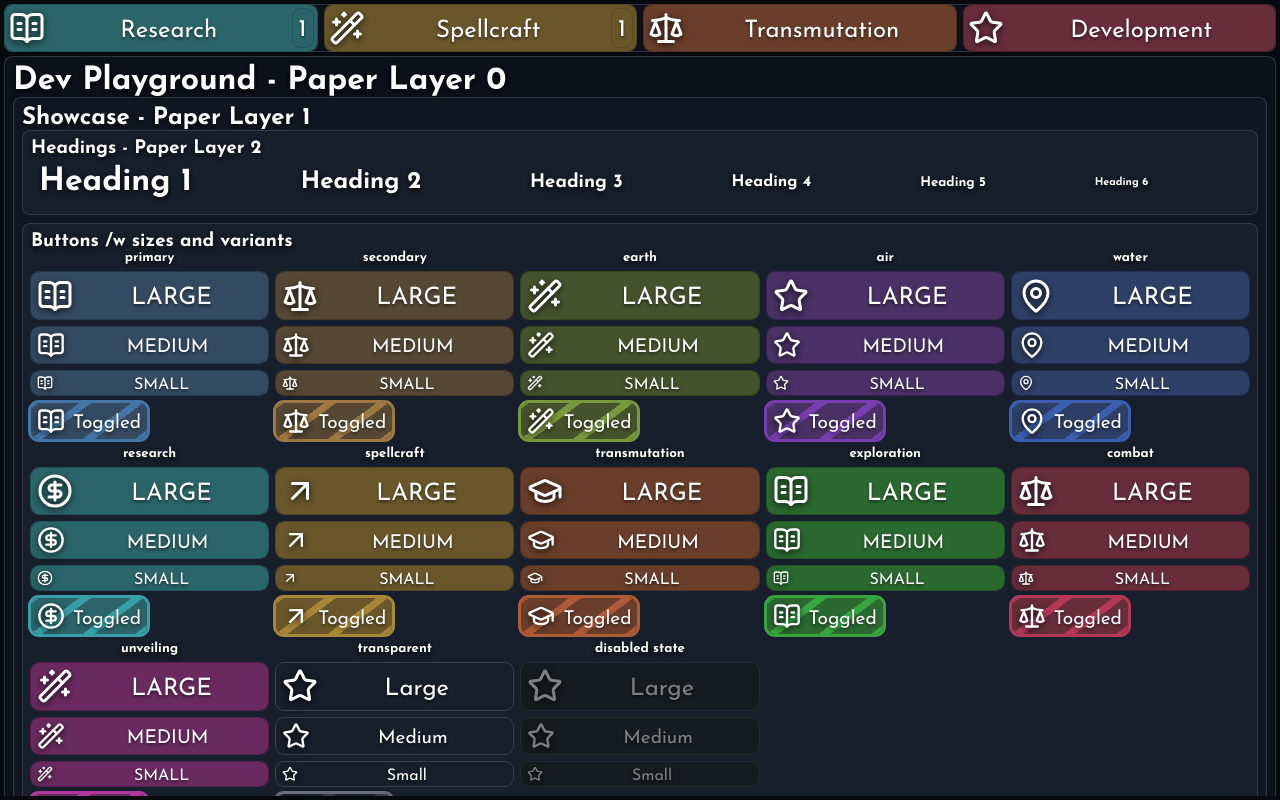
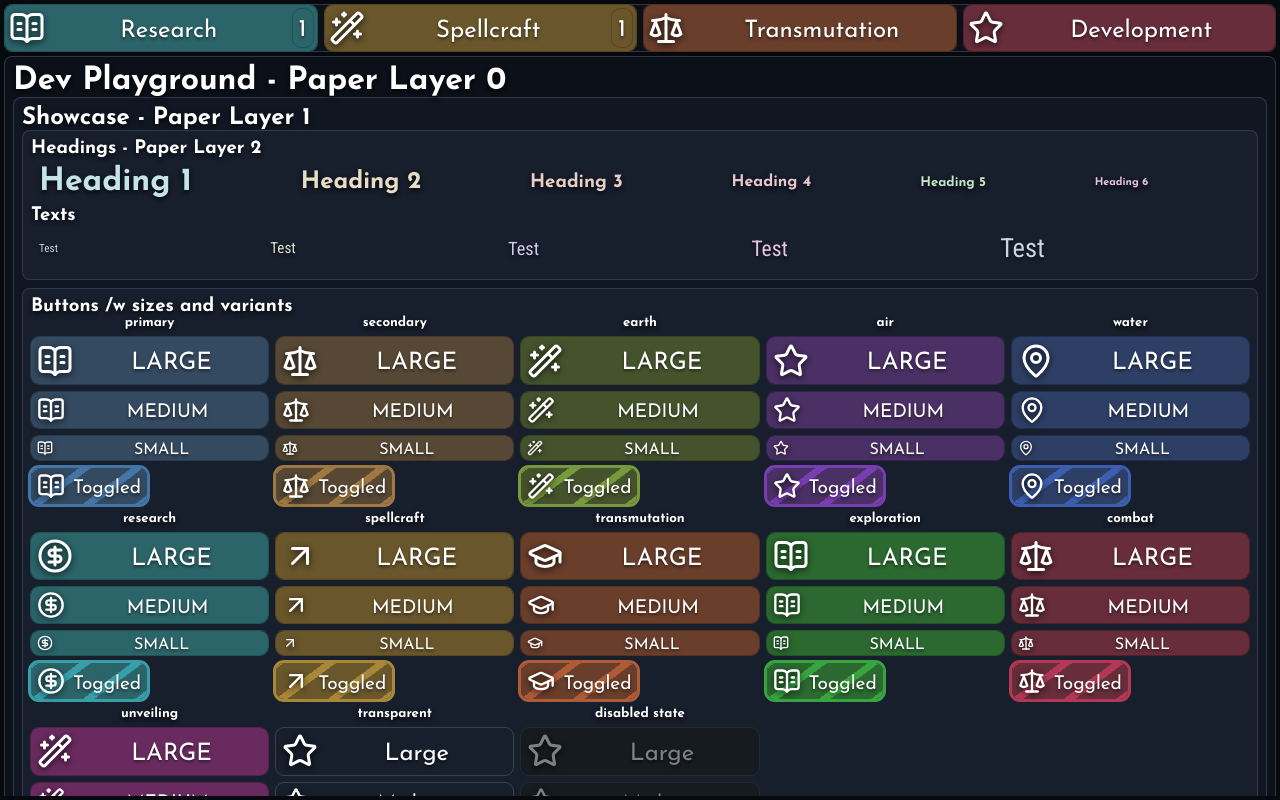
Before and after one commit to Rewind1337/idle-omnimancer, a React (Vite) app: page / in a window 1280 px wide. Both pictures are taken after a click on the button "Development". Built offline with nearby package versions, Linux system fonts and the light colour scheme.

Commit message:
almost ready to move on to actual game, more styling

```diff
--- a/src/components/Button.jsx
+++ b/src/components/Button.jsx
@@ -16,7 +16,8 @@ export function Button({
   badge,
   disabled = false,
   toggled = false,
-  onClick = () => {},
+  checked = false,
+  onClick = () => { },
   type = 'button',
   ...props
 }) {
@@ -25,9 +26,10 @@ export function Button({
       className={cx('button', transparent && 'button-transparent', toggled && 'button-toggled', className)}
       data-variant={variant}
       data-size={size}
+      data-checked={checked}
       disabled={disabled}
       type={type}
-      onClick={() => {onClick()}}
+      onClick={() => { onClick() }}
       {...props}
     >
       <Flex wrap={false} justify="space-between" gap={8} padding={0}>
--- a/src/components/Button.scss
+++ b/src/components/Button.scss
@@ -151,6 +151,7 @@ $skill-colors: research, spellcraft, transmutation, exploration, combat, unveili
     outline-color: rgba(255, 255, 255, 0.15);
 
     &:not(:disabled):hover {
+      cursor: pointer;
       background-color: var(--paper-hover);
       outline-color: rgba(255, 255, 255, 0.2);
 
--- /dev/null
+++ b/src/components/Heading.jsx
@@ -0,0 +1,19 @@
+import './Button.scss'
+
+// utility function that joins the css classes after filtering for truthyness
+const cx = (...values) => values.filter(Boolean).join(' ')
+
+export function Heading({
+    className = '',
+    text,
+    variant = '',
+    h = '1',
+    ...props
+}) {
+    const Tag = `h${h}`
+    return (
+        <Tag data-variant={variant} className={cx('heading heading-h' + h, className)} {...props}>
+            {text}
+        </Tag>
+    )
+}
--- a/src/components/InputCheckbox.jsx
+++ b/src/components/InputCheckbox.jsx
@@ -36,7 +36,7 @@ export function InputCheckbox({
         <Paper layer={layer + 1} variant={variant} padding={"3px 2px 0 2px"} className="input-paper-wrapper">
           {renderButtons ? (
             <Flex padding={0}>
-              <Button variant={variant} toggled={checked} disabled={disabled} onClick={handleChange} className={cx('input input-button', className)} {...props}>
+              <Button transparent={!checked} variant={checked ? variant : ''} checked={checked} disabled={disabled} onClick={handleChange} className={cx('input input-button', className)} {...props}>
                 {checkboxLabel}
               </Button>
             </Flex>
--- a/src/components/InputRadio.jsx
+++ b/src/components/InputRadio.jsx
@@ -49,9 +49,9 @@ export function InputRadio({
                 : option
 
               return (
-                <Flex key={`${name ?? 'radio'}-${index}`}>
+                <Flex key={`${name ?? 'radio'}-${index}`} className="input-radio-option">
                   {renderButtons ? (
-                    <Button variant={variant} toggled={value === optionValue} disabled={disabled} onClick={() => handleChange(optionValue)} className={cx('input input-button')}>
+                    <Button transparent={(value === optionValue) ? false : true} variant={(value === optionValue) ? variant : ''} checked={value === optionValue} disabled={disabled} onClick={() => handleChange(optionValue)} className={cx('input input-button')}>
                       {optionLabel}
                     </Button>
                   ) : (
--- /dev/null
+++ b/src/components/Text.jsx
@@ -0,0 +1,19 @@
+import './Button.scss'
+
+// utility function that joins the css classes after filtering for truthyness
+const cx = (...values) => values.filter(Boolean).join(' ')
+
+export function Text({
+    className = '',
+    text,
+    variant = '',
+    size = 'small',
+    ...props
+}) {
+
+    return (
+        <p data-variant={variant} data-size={size} className={cx('text', className)} {...props}>
+            {text}
+        </p>
+    )
+}
--- a/src/index.scss
+++ b/src/index.scss
@@ -1,3 +1,7 @@
+/* Button Component Styles */
+$button-colors: primary, secondary, earth, air, water, research, spellcraft, transmutation, exploration, combat, unveiling;
+$skill-colors: research, spellcraft, transmutation, exploration, combat, unveiling;
+
 :root {
   /* Fonts */
   --font-heading: 'Josefin Sans', sans-serif;
@@ -9,14 +13,18 @@
   --button-primary-active: hsla(210, 35%, 23%, 1);
   --button-primary-toggled: hsla(210, 38%, 39%, 1);
   --button-primary-border: hsla(210, 42%, 46%, 1);
-  --button-primary-soft: hsla(210, 50%, 50%, 0.5);
+  --button-primary-dark: hsla(210, 35%, 17%, 1);
+  --button-primary-text-on-dark: hsla(210, 30%, 84%, 1);
+  --button-primary-text-on-light: hsla(210, 30%, 18%, 1);
 
   --button-secondary: hsla(35, 25%, 27%, 1);
   --button-secondary-hover: hsla(35, 29%, 33%, 1);
   --button-secondary-active: hsla(35, 30%, 21%, 1);
   --button-secondary-toggled: hsla(35, 34%, 36%, 1);
   --button-secondary-border: hsla(35, 42%, 44%, 1);
-  --button-secondary-soft: hsla(35, 50%, 50%, 0.5);
+  --button-secondary-dark: hsla(35, 30%, 15%, 1);
+  --button-secondary-text-on-dark: hsla(35, 25%, 84%, 1);
+  --button-secondary-text-on-light: hsla(35, 25%, 18%, 1);
 
   /* Element Button Colors */
   --button-earth: hsla(82, 30%, 25%, 1);
@@ -24,21 +32,27 @@
   --button-earth-active: hsla(82, 37%, 20%, 1);
   --button-earth-toggled: hsla(82, 40%, 36%, 1);
   --button-earth-border: hsla(82, 43%, 42%, 1);
-  --button-earth-soft: hsla(82, 50%, 50%, 0.5);
+  --button-earth-dark: hsla(82, 37%, 14%, 1);
+  --button-earth-text-on-dark: hsla(82, 30%, 84%, 1);
+  --button-earth-text-on-light: hsla(82, 30%, 18%, 1);
 
   --button-air: hsla(270, 35%, 29%, 1);
   --button-air-hover: hsla(270, 40%, 35%, 1);
   --button-air-active: hsla(270, 42%, 22%, 1);
   --button-air-toggled: hsla(270, 44%, 39%, 1);
   --button-air-border: hsla(270, 48%, 47%, 1);
-  --button-air-soft: hsla(270, 50%, 50%, 0.5);
+  --button-air-dark: hsla(270, 42%, 16%, 1);
+  --button-air-text-on-dark: hsla(270, 35%, 84%, 1);
+  --button-air-text-on-light: hsla(270, 35%, 18%, 1);
 
   --button-water: hsla(222, 38%, 29%, 1);
   --button-water-hover: hsla(222, 43%, 35%, 1);
   --button-water-active: hsla(222, 45%, 22%, 1);
   --button-water-toggled: hsla(222, 47%, 39%, 1);
   --button-water-border: hsla(222, 50%, 46%, 1);
-  --button-water-soft: hsla(222, 50%, 50%, 0.5);
+  --button-water-dark: hsla(222, 45%, 16%, 1);
+  --button-water-text-on-dark: hsla(222, 38%, 84%, 1);
+  --button-water-text-on-light: hsla(222, 38%, 18%, 1);
 
   /* Tab Colors */
   --skill-research: hsla(185, 42%, 29%, 1);
@@ -46,42 +60,54 @@
   --skill-research-active: hsla(185, 49%, 23%, 1);
   --skill-research-toggled: hsla(185, 52%, 39%, 1);
   --skill-research-border: hsla(185, 50%, 44%, 1);
-  --skill-research-soft: hsla(185, 50%, 50%, 0.5);
+  --skill-research-dark: hsla(185, 49%, 17%, 1);
+  --skill-research-text-on-dark: hsla(185, 42%, 84%, 1);
+  --skill-research-text-on-light: hsla(185, 42%, 18%, 1);
 
   --skill-spellcraft: hsla(42, 42%, 29%, 1);
   --skill-spellcraft-hover: hsla(42, 47%, 35%, 1);
   --skill-spellcraft-active: hsla(42, 49%, 23%, 1);
   --skill-spellcraft-toggled: hsla(42, 52%, 39%, 1);
   --skill-spellcraft-border: hsla(42, 50%, 44%, 1);
-  --skill-spellcraft-soft: hsla(42, 50%, 50%, 0.5);
+  --skill-spellcraft-dark: hsla(42, 49%, 17%, 1);
+  --skill-spellcraft-text-on-dark: hsla(42, 42%, 84%, 1);
+  --skill-spellcraft-text-on-light: hsla(42, 42%, 18%, 1);
 
   --skill-transmutation: hsla(18, 42%, 29%, 1);
   --skill-transmutation-hover: hsla(18, 47%, 35%, 1);
   --skill-transmutation-active: hsla(18, 49%, 23%, 1);
   --skill-transmutation-toggled: hsla(18, 52%, 39%, 1);
   --skill-transmutation-border: hsla(18, 52%, 45%, 1);
-  --skill-transmutation-soft: hsla(18, 50%, 50%, 0.5);
+  --skill-transmutation-dark: hsla(18, 49%, 17%, 1);
+  --skill-transmutation-text-on-dark: hsla(18, 42%, 84%, 1);
+  --skill-transmutation-text-on-light: hsla(18, 42%, 18%, 1);
 
   --skill-exploration: hsla(125, 42%, 29%, 1);
   --skill-exploration-hover: hsla(125, 47%, 35%, 1);
   --skill-exploration-active: hsla(125, 49%, 23%, 1);
   --skill-exploration-toggled: hsla(125, 52%, 39%, 1);
   --skill-exploration-border: hsla(125, 50%, 43%, 1);
-  --skill-exploration-soft: hsla(125, 50%, 50%, 0.5);
+  --skill-exploration-dark: hsla(125, 49%, 17%, 1);
+  --skill-exploration-text-on-dark: hsla(125, 42%, 84%, 1);
+  --skill-exploration-text-on-light: hsla(125, 42%, 18%, 1);
 
   --skill-unveiling: hsla(310, 42%, 29%, 1);
   --skill-unveiling-hover: hsla(310, 47%, 35%, 1);
   --skill-unveiling-active: hsla(310, 49%, 23%, 1);
   --skill-unveiling-toggled: hsla(310, 52%, 39%, 1);
   --skill-unveiling-border: hsla(310, 52%, 46%, 1);
-  --skill-unveiling-soft: hsla(310, 50%, 50%, 0.5);
+  --skill-unveiling-dark: hsla(310, 49%, 17%, 1);
+  --skill-unveiling-text-on-dark: hsla(310, 42%, 84%, 1);
+  --skill-unveiling-text-on-light: hsla(310, 42%, 18%, 1);
 
   --skill-combat: hsla(346, 39%, 29%, 1);
   --skill-combat-hover: hsla(346, 44%, 35%, 1);
   --skill-combat-active: hsla(346, 46%, 22%, 1);
   --skill-combat-toggled: hsla(346, 48%, 39%, 1);
   --skill-combat-border: hsla(346, 52%, 46%, 1);
-  --skill-combat-soft: hsla(346, 50%, 50%, 0.5);
+  --skill-combat-dark: hsla(346, 46%, 16%, 1);
+  --skill-combat-text-on-dark: hsla(346, 39%, 84%, 1);
+  --skill-combat-text-on-light: hsla(346, 39%, 18%, 1);
 
   /* Background and Papers */
   --background: hsla(220, 41%, 4%, 1);
@@ -108,7 +134,8 @@
 }
 
 /* Fonts */
-h1, h2, h3, h4, h5, h6 {
+h0, h1, h2, h3, h4, h5, h6 {
+  font-weight: 700;
   font-family: var(--font-heading);
   white-space: nowrap;
   text-shadow: 0 2px 5px rgba(0, 0, 0, 0.8);
@@ -212,6 +239,48 @@ body {
 }
 
 
+/* Heading Styles */
+.heading {
+  &.heading-h1 {font-size: 2em;}
+  &.heading-h2 {font-size: 1.5em;}
+  &.heading-h3 {font-size: 1.17em;}
+  &.heading-h4 {font-size: 1em;}
+  &.heading-h5 {font-size: 0.83em;}
+  &.heading-h6 {font-size: 0.67em;}
+
+  @each $variant in $button-colors {
+    &[data-variant="#{$variant}"] {
+      color: var(--button-#{$variant}-text-on-dark);
+    }
+  }
+  @each $variant in $skill-colors {
+    &[data-variant="#{$variant}"] {
+      color: var(--skill-#{$variant}-text-on-dark);
+    }
+  }
+}
+
+/* Text Styles */
+.text {
+  &[data-size="xsmall"] {font-size: 0.7em;}
+  &[data-size="small"] {font-size: 0.95em;}
+  &[data-size="medium"] {font-size: 1.15em;}
+  &[data-size="large"] {font-size: 1.35em;}
+  &[data-size="xlarge"] {font-size: 1.65em;}
+
+  @each $variant in $button-colors {
+    &[data-variant="#{$variant}"] {
+      color: var(--button-#{$variant}-text-on-dark);
+    }
+  }
+  @each $variant in $skill-colors {
+    &[data-variant="#{$variant}"] {
+      color: var(--skill-#{$variant}-text-on-dark);
+    }
+  }
+}
+
+
 
 // in progress, will move out to actual file at some point
 .action {
--- a/src/pages/DevelopmentPage.jsx
+++ b/src/pages/DevelopmentPage.jsx
@@ -13,6 +13,8 @@ import { InputRadio } from "../components/InputRadio"
 import { useState } from "react"
 import { Progress } from "../components/Progress"
 import { InputSelect } from "../components/InputSelect"
+import { Heading } from "../components/Heading"
+import { Text } from "../components/Text"
 
 /* Temp stuff for showcasing */
 const VARIANTS = ["primary", "secondary", "earth", "air", "water", "research", "spellcraft", "transmutation", "exploration", "combat", "unveiling"]
@@ -49,11 +51,6 @@ function Showcase() {
     setRangeInput(value)
   }
 
-  const handleCheckbox = (e) => {
-    let value = Boolean(e.target.checked)
-    setCheckbox(value)
-  }
-
   return (
     <Paper layer={1}>
       <h2>Showcase - Paper Layer 1</h2>
@@ -61,12 +58,20 @@ function Showcase() {
         <Paper layer={2}>
           <h3>Headings - Paper Layer 2</h3>
           <Flex wrap={true} padding={8} gap={16}>
-            <h1 className="flex-grow w-min">Heading 1</h1>
-            <h2 className="flex-grow w-min">Heading 2</h2>
-            <h3 className="flex-grow w-min">Heading 3</h3>
-            <h4 className="flex-grow w-min">Heading 4</h4>
-            <h5 className="flex-grow w-min">Heading 5</h5>
-            <h6 className="flex-grow w-min">Heading 6</h6>
+            <Heading className="flex-grow w-min" h="1" text={"Heading 1"} variant={"research"} />
+            <Heading className="flex-grow w-min" h="2" text={"Heading 2"} variant={"spellcraft"} />
+            <Heading className="flex-grow w-min" h="3" text={"Heading 3"} variant={"transmutation"} />
+            <Heading className="flex-grow w-min" h="4" text={"Heading 4"} variant={"combat"} />
+            <Heading className="flex-grow w-min" h="5" text={"Heading 5"} variant={"exploration"} />
+            <Heading className="flex-grow w-min" h="6" text={"Heading 6"} variant={"unveiling"} />
+          </Flex>
+          <h3>Texts</h3>
+          <Flex wrap={true} padding={8} gap={16}>
+            <Text className="flex-grow w-min" size="xsmall" text={"Test"} variant={"water"} />
+            <Text className="flex-grow w-min" size="small" text={"Test"} variant={"earth"} />
+            <Text className="flex-grow w-min" size="medium" text={"Test"} variant={"air"} />
+            <Text className="flex-grow w-min" size="large" text={"Test"} variant={"unveiling"} />
+            <Text className="flex-grow w-min" size="xlarge" text={"Test"} variant={"primary"} />
           </Flex>
         </Paper>
         <Paper layer={2}>
```
Also changed, not shown: src/components/Inputs.scss (+52 -7 lines), src/components/Progress.scss (+8 -8 lines). Lines whose indentation alone changed are shown as unchanged.
